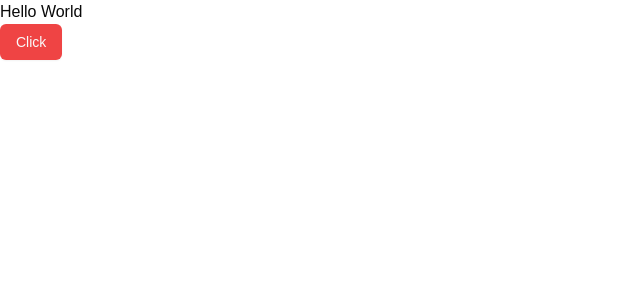
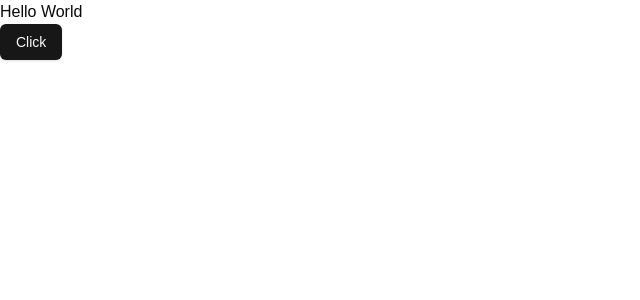
Before and after one commit to codersonamsingh/ai-uses-for-project, a Next.js app: page / in a window 1280 px wide. Shown: the top 300 px of the page, without its empty margins (0-640 px from the left). Built offline with nearby package versions, Linux system fonts and the light colour scheme.

Commit message:
build users running

```diff
--- a/@/components/ui/button.jsx
+++ b/@/components/ui/button.jsx
@@ -1,8 +1,9 @@
 import * as React from "react"
 import { Slot } from "@radix-ui/react-slot"
 import { cva } from "class-variance-authority";
+import { cn } from "../../../lib/utils";
 
-import { cn } from "@/lib/utils"
+// import { cn } from "@/lib/utils"
 
 const buttonVariants = cva(
   "inline-flex items-center justify-center whitespace-nowrap rounded-md text-sm font-medium transition-colors focus-visible:outline-none focus-visible:ring-1 focus-visible:ring-ring disabled:pointer-events-none disabled:opacity-50",
--- /dev/null
+++ b/app/(auth)/sign-in/[[...sign-in]]/page.jsx
@@ -0,0 +1,5 @@
+import { SignIn } from "@clerk/nextjs";
+
+export default function page(){
+    return <SignIn/>
+}
--- a/app/(auth)/sign-up/[[...sign-up]]/sign-in/[[...sign-in]]/page.jsx
+++ /dev/null
@@ -1,5 +0,0 @@
-import { SignIn } from '@clerk/nextjs'
-
-export default function Page() {
-  return <SignIn />
-}
--- a/app/page.js
+++ b/app/page.js
@@ -1,14 +1,12 @@
-import { Button } from "@/components/ui/button";
-import Image from "next/image";
+ // No need for .jsx in import
+
+import { Button } from "../@/components/ui/button";
 
 export default function Home() {
   return (
-
     <div>
-      <h2>
-        Hello World
-      </h2>
-      <Button variant="destructive">Click</Button>
+      <h2>Hello World</h2>
+     <Button>Click</Button>
     </div>
   );
 }
--- a/package.json
+++ b/package.json
@@ -26,9 +26,11 @@
     "tailwindcss-animate": "^1.0.7"
   },
   "devDependencies": {
+    "@types/react": "18.3.11",
     "drizzle-kit": "^0.25.0",
     "postcss": "^8",
     "tailwindcss": "^3.4.1",
-    "tsx": "^4.19.1"
+    "tsx": "^4.19.1",
+    "typescript": "5.6.3"
   }
 }
```
Also changed, not shown: tsconfig.json (added, +34 -0 lines), public/login.jpg (added), 1 other file (tests, documents, lock files or other folders).
